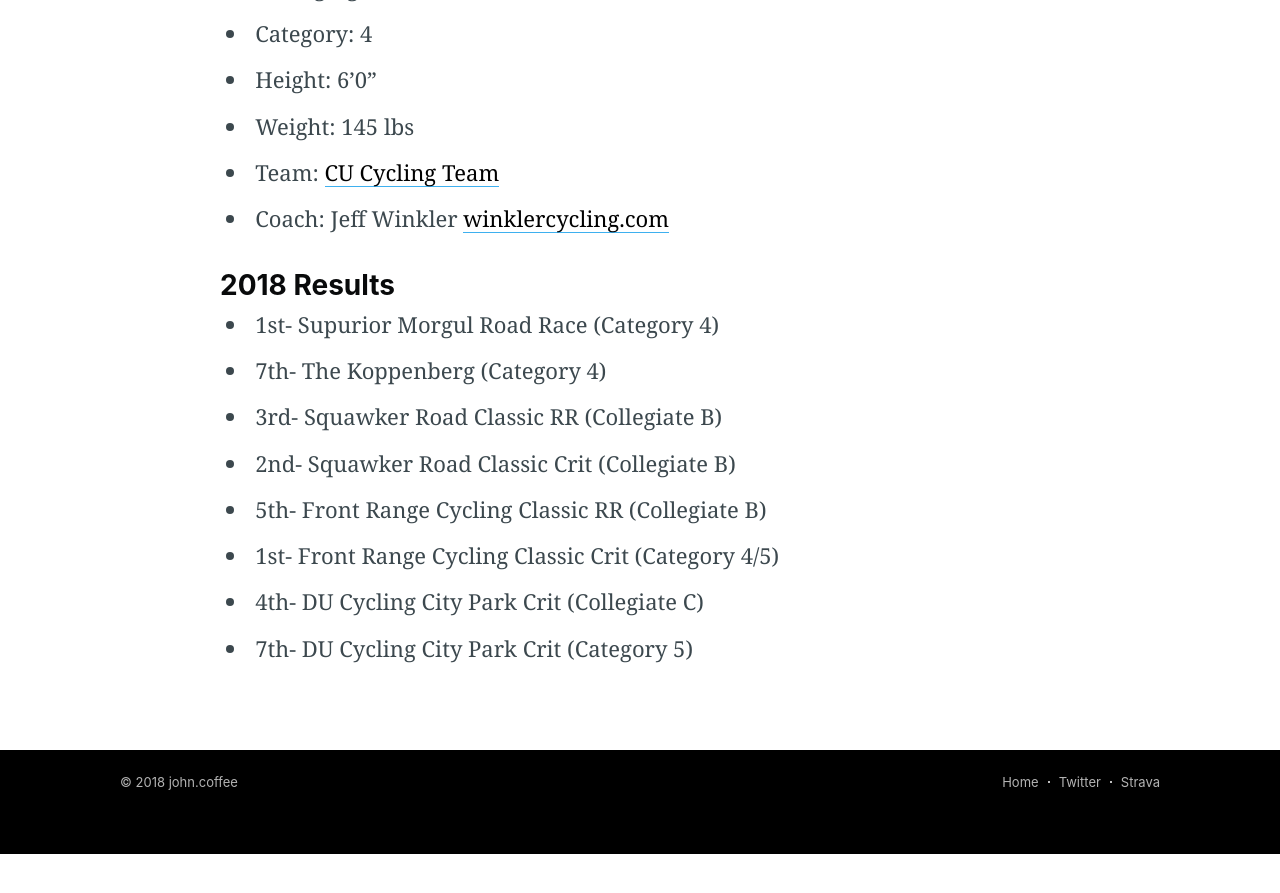
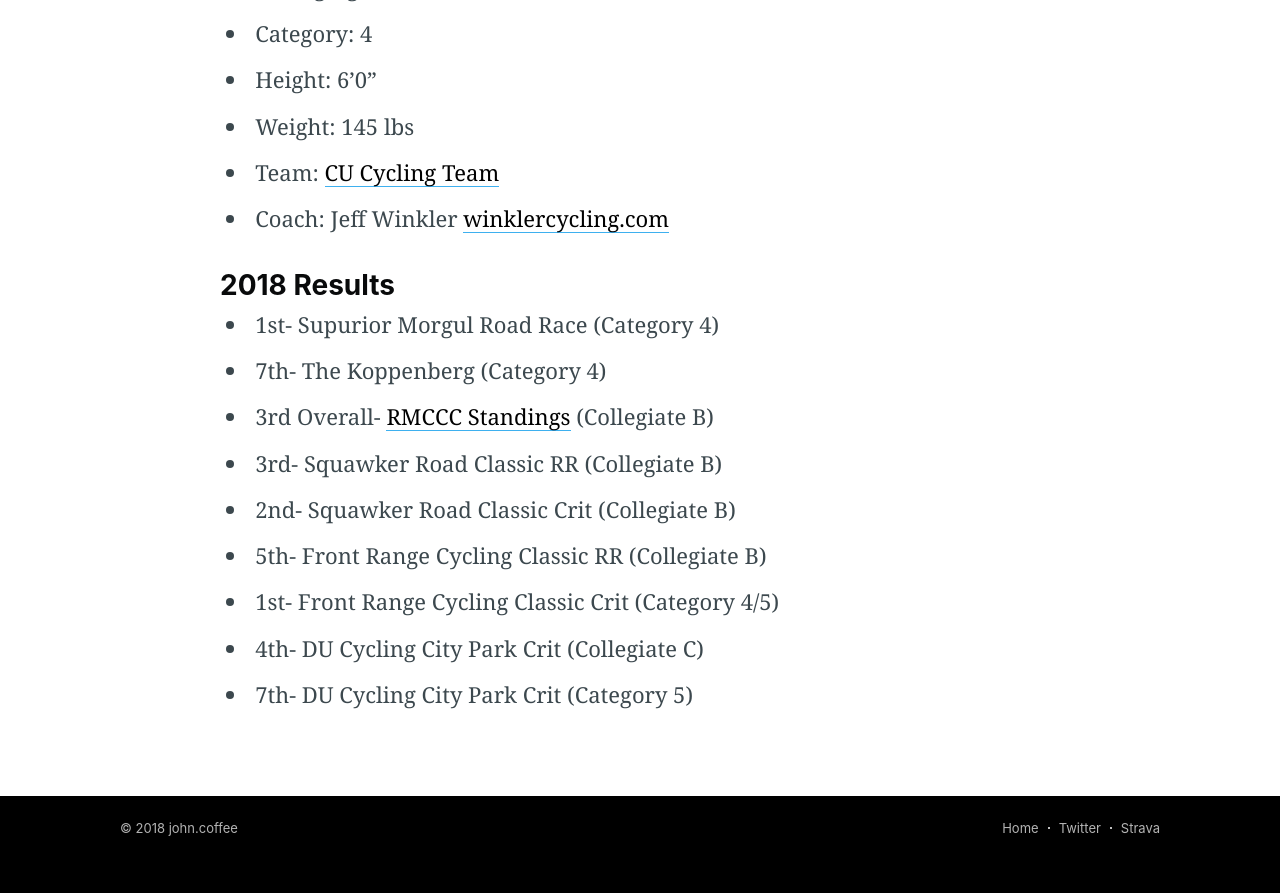
Before and after one commit to johnkeller101/johnkeller101.github.com, a Jekyll site: the page built from about/index.md, in a window 1280 px wide and 900 px high, scrolled down 748 px. Shown: the top 893 px of the window. Built offline with Jekyll 4.4.1, drawn with Linux system fonts in a browser that asks for light colours; nearby versions of some CDN libraries; comment, search, counter and statistics services are not loaded; before the commit the page ends 1602 px from its top, so only the background shows below that.

Commit message:
2018.06.01-11.05.58

```diff
--- a/about/index.md
+++ b/about/index.md
@@ -23,6 +23,7 @@ John is an undergraduate computer science student at the University of Colorado
 
 - 1st- Supurior Morgul Road Race (Category 4)
 - 7th- The Koppenberg (Category 4)
+- 3rd Overall- [RMCCC Standings](http://winklercycling.com/rmccc/rmccc-individual-standings.html) (Collegiate B)
 - 3rd- Squawker Road Classic RR (Collegiate B)
 - 2nd- Squawker Road Classic Crit (Collegiate B)
 <!-- - 10th- Squawker Road Classic Crit (Category 4/5) -->
```
